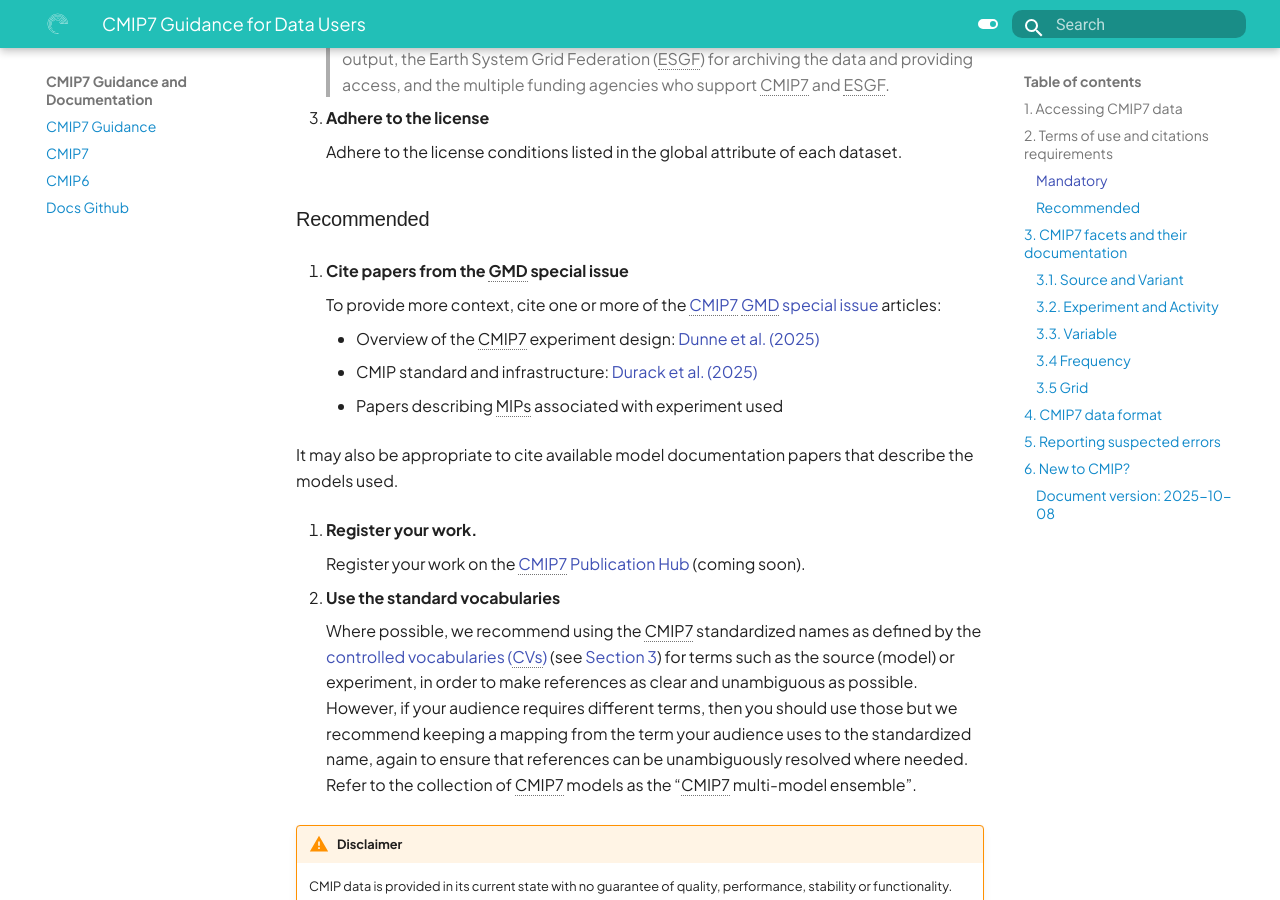
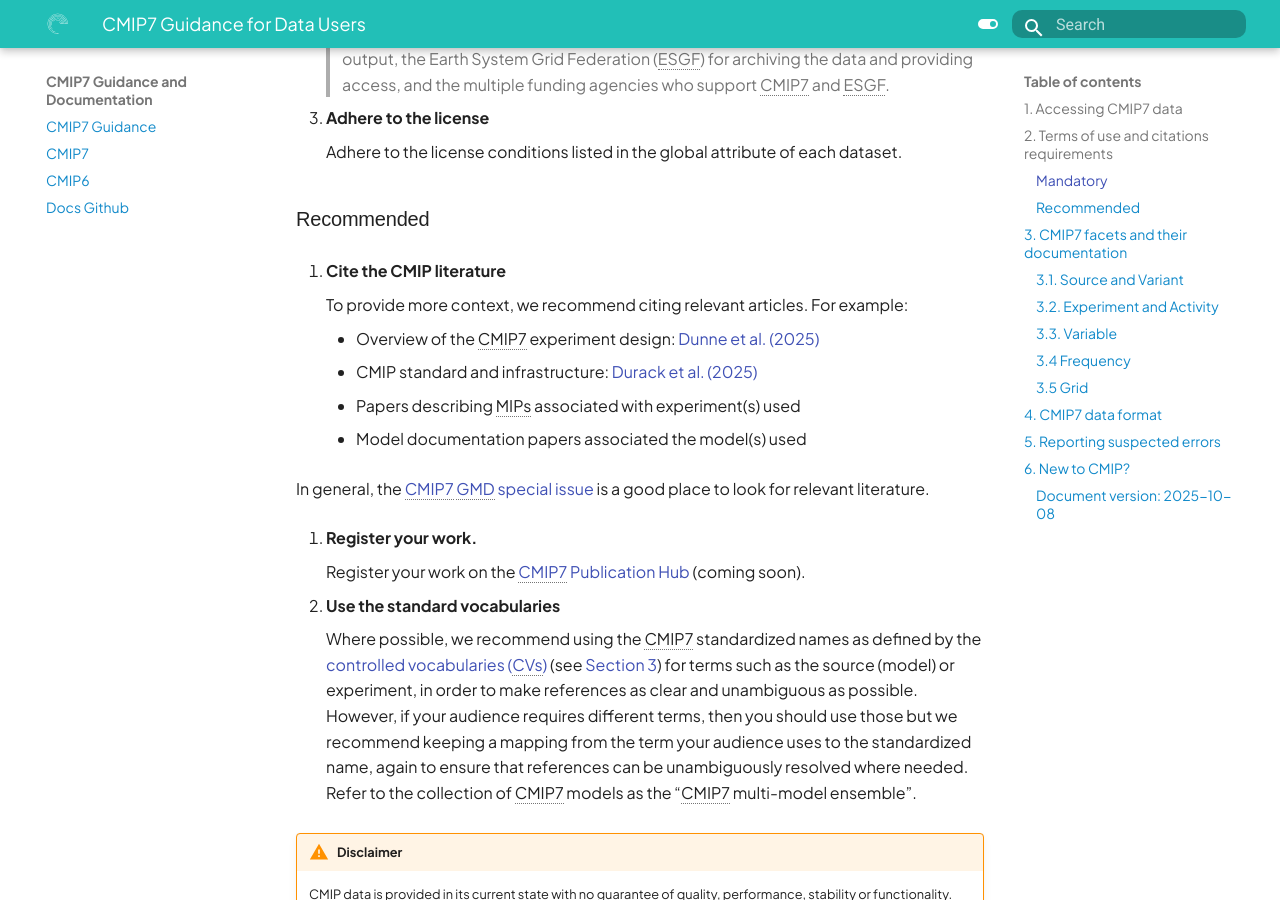
Before and after one commit to WCRP-CMIP/cmip7-guidance, an MkDocs documentation site: the page built from docs/CMIP7/guidance_for_users.md, in a window 1280 px wide and 900 px high, scrolled down 1891 px. Built offline with MkDocs 1.6.1 and Material for MkDocs 9.7.7, drawn with Linux system fonts in a browser that asks for light colours; some web fonts are replaced.

Commit message:
rephrases cmip lit rec

```diff
--- a/docs/CMIP7/guidance_for_users.md
+++ b/docs/CMIP7/guidance_for_users.md
@@ -93,16 +93,17 @@
 
 ###  Recommended
 
- 1. **Cite papers from the GMD special issue**
+ 1. **Cite the CMIP literature**
 
-    To provide more context, cite one or more of the [CMIP7 GMD special issue][GMDSpecialIssue] articles:
+    To provide more context, we recommend citing relevant articles. For example:
 
     * Overview of the CMIP7 experiment design: [Dunne et al. (2025)][dunne2025]
     * CMIP standard and infrastructure: [Durack et al. (2025)][Durack2025]
-    * Papers describing MIPs associated with experiment used
+    * Papers describing MIPs associated with experiment(s) used
+        <!--Maybe use experiment CV to get the right citation, once they have that information. -->
+    * Model documentation papers associated the model(s) used
 
-It may also be appropriate to cite available model documentation papers that describe the models used.
-    <!--Maybe use experiment CV to get the right citation, once they have that information. -->
+In general, the [CMIP7 GMD special issue][GMDSpecialIssue] is a good place to look for relevant literature.
 
  2. **Register your work.**
 
```
